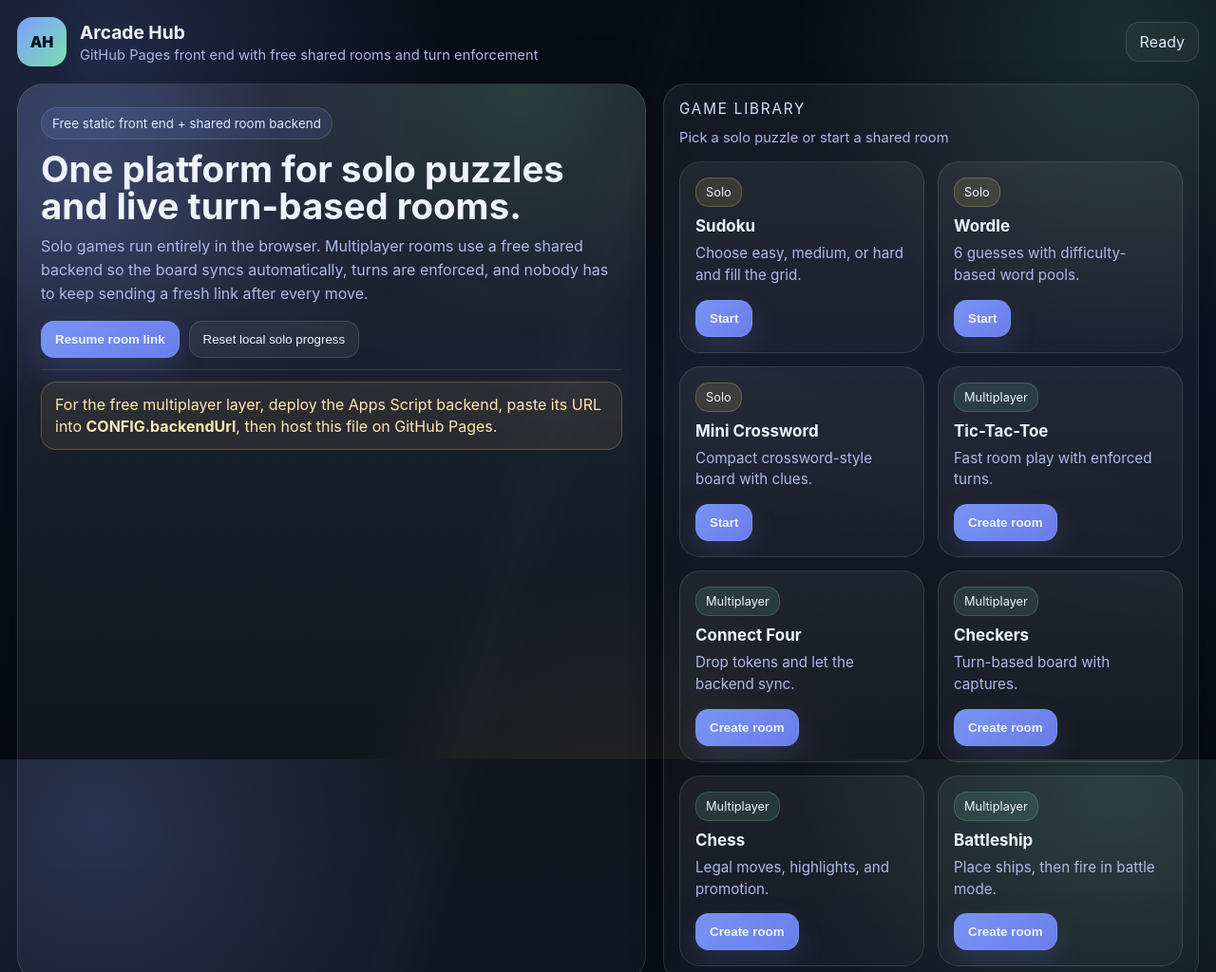
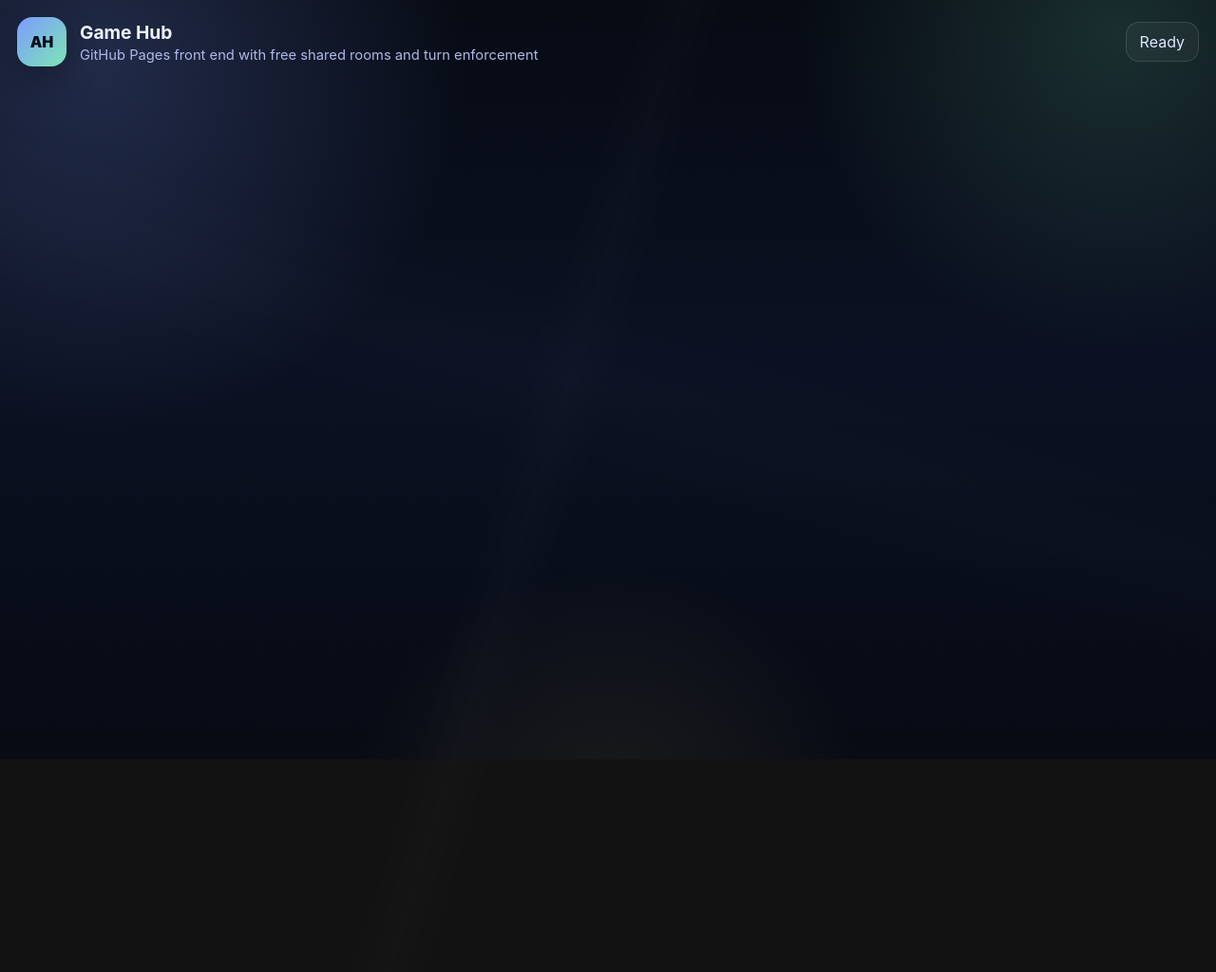
Before and after one commit to n0nam3-bot/GameHub, a plain HTML site: page index.html in a window 1280 px wide. Shown: the top 1024 px of the page at 95% size. After the commit the page ends 800 px from the top, so only its background shows below. Drawn offline with Linux system fonts and the light colour scheme.

Commit message:
Update index.html

```diff
--- a/index.html
+++ b/index.html
@@ -3,7 +3,7 @@
 <head>
   <meta charset="UTF-8" />
   <meta name="viewport" content="width=device-width, initial-scale=1.0" />
-  <title>Arcade Hub</title>
+  <title>Game Hub</title>
   <style>
     :root{
       --bg0:#070b14; --bg1:#0b1122; --bg2:#111b36;
@@ -153,7 +153,7 @@
     <div class="top">
       <div class="brand">
         <div class="mark">AH</div>
-        <div><h1>Arcade Hub</h1><p>GitHub Pages front end with free shared rooms and turn enforcement</p></div>
+        <div><h1>Game Hub</h1><p>GitHub Pages front end with free shared rooms and turn enforcement</p></div>
       </div>
       <div class="top-actions">
         <span id="status" class="pill">Ready</span>
@@ -163,7 +163,7 @@
     <div id="app"></div>
   </div>
 <script>
-const CONFIG = { backendUrl: "PASTE_YOUR_APPS_SCRIPT_WEB_APP_URL_HERE" };
+const CONFIG = { backendUrl: "https://script.google.com/macros/s/AKfycby2U1FkwT81mcVy4w2XFDqlnOdylL8PfDDJUrkj9UjeMnOgxf41MMb9pWrz4e3innYp/exec"" };
 const SOLO_WORDS = { easy:['PLANE','TRAIN','APPLE','STONE','GRASS','BREAD','SHORE','SMILE','CLOUD','WATER'], medium:['CIPHER','PLANET','POCKET','MOTION','RIDDLE','ORANGE','MARKET','SPRING','VELVET','SHADOW'], hard:['QUARTZ','JUNGLE','MURKY','EXHALE','VYING','OBJECT','WIZARD','TROPHY','PYTHON','TANGLE'] };
 const CROSSWORDS = [{ name:'City & Nature', grid:[['C','L','O','U','D'],['A',null,'R',null,'R'],['N','E','S','T',null],['D',null,'T',null,'A'],['Y','A','R','D','S']], clues:{ across:['White thing in the sky after rain (5)','Bird home (4)','Outdoor space around a house (5)'], down:['Sweet treat / candy land (5)','Opposite of up, in some contexts (5)','To support or hold (5)'] } },{ name:'Everyday Mix', grid:[['S','T','A','R',null],['T',null,'O',null,'P'],['O','N','E',null,'E'],[null,null,'N',null,'A'],['R','A','I','N',null]], clues:{ across:['Shines in the night sky (4)','The number before two (3)','Weather from the clouds (4)'], down:['A dramatic water body clue (5)','To move downward or to the side (4)','The center of a target (4)'] } }];
 const PIECES = { w:{k:'♔', q:'♕', r:'♖', b:'♗', n:'♘', p:'♙'}, b:{k:'♚', q:'♛', r:'♜', b:'♝', n:'♞', p:'♟'} };
```
